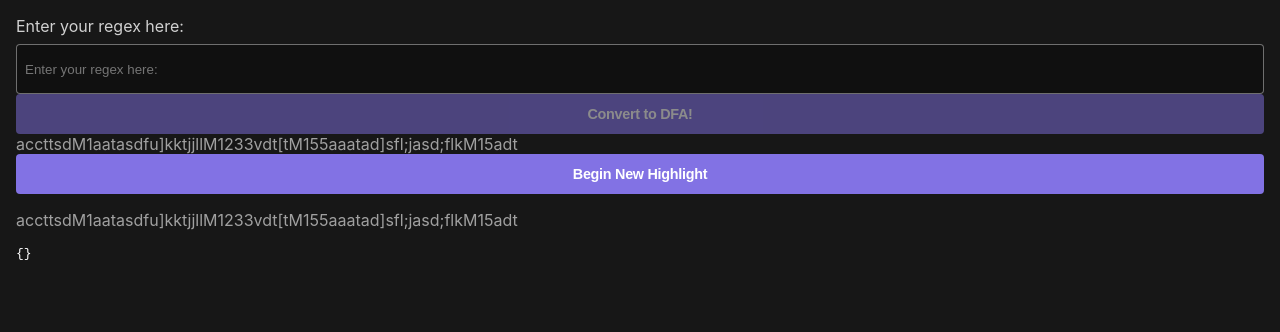
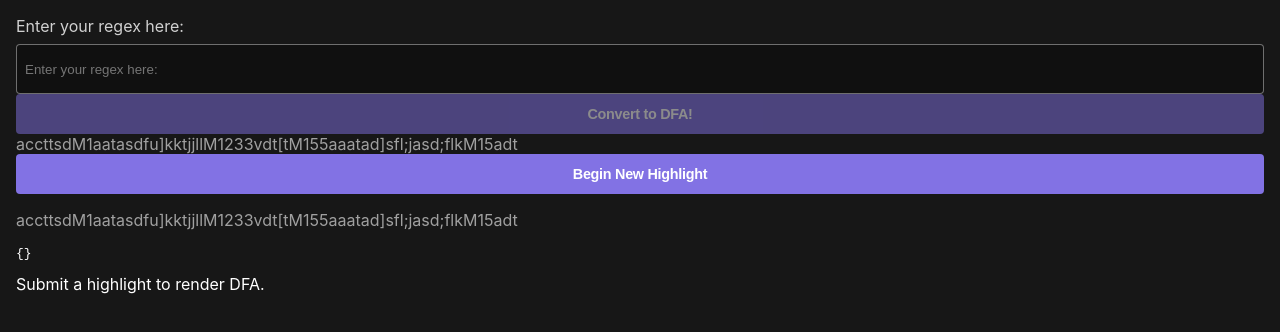
Before and after one commit to JernKunpittaya/zk-regex-halo2, a React (Create React App) app: page / in a window 1280 px wide. Shown: the top 332 px of the page. Built offline with nearby package versions, Linux system fonts and the light colour scheme.

Commit message:
visualization has one last bug but otherwise should work

```diff
--- a/src/App.tsx
+++ b/src/App.tsx
@@ -1,4 +1,4 @@
-import React from "react"
+import React from "react";
 import { MainPage } from "./MainPage"
 import "./styles.css";
 import {
--- a/src/MainPage.tsx
+++ b/src/MainPage.tsx
@@ -3,8 +3,9 @@ import React, { useCallback, useRef, useEffect, useMemo, useState } from "react"
 import { useAsync, useMount, useUpdateEffect } from "react-use";
 // @ts-ignore
 // @ts-ignore
-import _, { add } from "lodash";
+import _, { add, update } from "lodash";
 // @ts-ignore
+
 
 import styled, { CSSProperties } from "styled-components";
 import { Highlighter } from "./components/Highlighter";
@@ -13,6 +14,10 @@ import { Button } from "./components/Button";
 import { match } from "assert";
 import { generate } from "regexp-tree";
 import { RegexInput } from "./components/RegexInput";
+// import { RecursivePartial, NodeOptions, EdgeOptions, DagreReact } from "dagre-reactjs";
+import { DFAConstructor } from "./components/MinDFA";
+import { RecursivePartial, NodeOptions, EdgeOptions, DagreReact } from "dagre-reactjs";
+import { DFAVis } from "./components/DFAVis";
 
 const {
   simplifyGraph,
@@ -28,29 +33,58 @@ const {
 // 3. dfa renders from results of gen.js and is displayed on page
 // 4. user clicks through states of dfa to get desired states we want to extract
 // 5. user clicks a button to run gen .js to extract text to highlight from input header/body
-// maybe i should make my other button prettier too...
 
 type HighlightObject =  Record<string, number[]>;
 type ColorObject = Record<string, string>
 type UserHighlightObject = Record<string, [number[]]>
 type StaticHighlightObject = [number, number][]
-type DFAGraphObject = Record<string, [Set<number>[]]>
+type DFAStateObject = Record<string, Set<string>>
+type DFAHighlightObject = Record<string, DFAStateObject>
+type DFAGraphObject = {
+  "accepted_states": Set<string>,
+  "alphabets": Set<string>,
+  "or_sets": Set<string>,
+  "start_state": string,
+  "states": string[],
+  "transitions": Record<string, Record<string, string>>
+}
+type DagreGraphObject = {
+  "nodes": RecursivePartial<NodeOptions>[],
+  "edges": RecursivePartial<EdgeOptions>[]
+}
 
 
 export const MainPage: React.FC<{}> = (props) => {
   const text = "accttsdM1aatasdfu]kktjjllM1233vdt[tM155aaatad]sfl;jasd;flkM15adt"
   const testRegex = "M(1|2|3|4|5)*(a|v|d|u)*t"
+  const [convertActive, setConvertActive] = useState<Boolean>(false);
+
+  /// ************ HIGHLIGHT STATES *********** ///
 
   const [userHighlights, setUserHighlights] = useState<UserHighlightObject>({});
   const [staticHighlights, setStaticHighlights] = useState<StaticHighlightObject>([])
   const [userColors, setUserColors] = useState<ColorObject>({});
   const [newHighlight, setNewHighlight] = useState<HighlightObject>({});
   const [newColor, setNewColor] = useState<ColorObject>({});
-  const [DFAStates, setDFAStates] = useState({});
+
+  /// ************ REGEX STATES *********** ///
+
   const [regex, setRegex] = useState<string>("");
   const [displayMessage, setDisplayMessage] = useState<string>("Convert to DFA!");
-  const [rawDFA, setRawDFA] = useState<DFAGraphObject>({})
-  const [convertActive, setConvertActive] = useState<Boolean>(false);
+
+  /// ************ DFA STATES *********** ///
+  const [rawDFA, setRawDFA] = useState<DFAGraphObject>({
+    "accepted_states": new Set<string>(),
+    "alphabets": new Set<string>(),
+    "or_sets": new Set<string>(),
+    "start_state": "",
+    "states": [],
+    "transitions": {}
+  })
+  const [renderDFA, setRenderDFA] = useState<boolean>(false)
+  const [DFAActiveState, setDFAActiveState] = useState<DFAHighlightObject>({});
+  const [AllDFAHighlights, setAllDFAHighlights] = useState<DFAHighlightObject>({}); //this one is accumulating, not refreshing
+  const [dagreGraph, setDagreGraph] = useState<DagreGraphObject>({nodes: [], edges: []})
 
   // const prevUserHighlights = usePrevious(userHighlights);
 
@@ -65,7 +99,7 @@ export const MainPage: React.FC<{}> = (props) => {
     const [substr, idxs] = findSubstrings(graph, text)
 
     function matchSegments(idxPair: number[]) {
-      const states = matchDFAfromSub(graph, idxs, idxPair, text)
+      const states:DFAStateObject = matchDFAfromSub(graph, idxs, idxPair, text)
       const final = matchSubfromDFA(graph, text, idxs, states)
       return [states, final]
     }
@@ -75,17 +109,39 @@ export const MainPage: React.FC<{}> = (props) => {
 
   // ================== DFA functions =================== //
 
+  // function DFAToDagre(mindfa: DFAGraphObject) {
+  //   // Turn a DFA into a Dagre-react-compatible Node object
+  //   // and edge object.
+
+  //   // DFA : {
+  //   // accepted states: set
+  //   // alphabets: set
+  //   // or_sets: set
+  //   // start_state: number --> turn to number
+  //   // states: array
+  //   // transitions: Record<number, Record<string, number>>
+  //   // }
+
+  //   const nodes = {string: }[]
+  //   const edges = []
+
+
+  //   return [nodes, edges]
+  // }
+
   function handleGenerateDFA() {
+    // Generate graph parameters
     const graph = simplifyGraph(regex)
-
     setRawDFA(graph)
   }
 
   function handleUpdateDFA() {
+    //
     return
   }
 
   useEffect (() => {
+    // Generates DFA and renders accepted segments
     if (convertActive) {
       handleGenerateDFA()
       console.log('DFA ', rawDFA) // rawDFA is always behind???? we need some argument to pass this in at a timely manner
@@ -103,21 +159,34 @@ export const MainPage: React.FC<{}> = (props) => {
   // pass in more arguments through
 
   function handleUpdateStaticHighlight() {
+    // Displaying accepted segments in input text after Regex.
     const indices = generateSegments(regex)[0]
     console.log("reached")
     setStaticHighlights(indices)
   }
 
   function handleUpdateHighlight(newData: HighlightObject) {
+    // updates highlight on text input and also DFA
     const key = Object.keys(newData)[0]
     const raw = newData[key]
+    const processedStates: Record<string, DFAStateObject> = {}
     const processedSegments: Record<string, [number[]]> = {}
-    processedSegments[key] = generateSegments(testRegex)[1](raw)[1]
+    processedSegments[key] = generateSegments(regex)[1](raw)[1]
+    processedStates[key] = generateSegments(regex)[1](raw)[0]
 
     setUserHighlights((prevState) => {
       const updatedState = {...prevState, ...processedSegments};
       return updatedState
     });
+
+    setAllDFAHighlights((prevState) => {
+      const updatedState = {...prevState, ...processedStates};
+      return updatedState
+    })
+
+    setDFAActiveState(processedStates); //note that there's actually no history of the active states.
+
+    setRenderDFA(true)
   };
 
   function handleUpdateColor(newData: ColorObject) {
@@ -155,6 +224,8 @@ export const MainPage: React.FC<{}> = (props) => {
             setDisplayMessage("Generating DFA...")
             await handleGenerateDFA()
             setDisplayMessage("Convert to DFA!")
+            console.log("rawDFA: ", rawDFA)
+            console.log("render state: ", renderDFA)
           }}
           >
             {displayMessage}
@@ -176,7 +247,17 @@ export const MainPage: React.FC<{}> = (props) => {
           userColors={userColors}
           staticHighlights={staticHighlights}/>
 
-          {/* <MinDFA> */}
+
+          <DFAConstructor
+          minDFA={rawDFA}
+          userColor={newColor}
+          activeStates={DFAActiveState}
+          render={renderDFA}
+          passBackGraph={setDagreGraph}
+          />
+
+          <DFAVis
+          DagreGraph={dagreGraph}/>
         </Container>
     );
 };
--- /dev/null
+++ b/src/components/DFAVis.tsx
@@ -0,0 +1,27 @@
+import React, { useState, useEffect, FC } from 'react';
+import { RecursivePartial, NodeOptions, EdgeOptions, DagreReact } from "dagre-reactjs";
+
+type DagreGraphObject = {
+    "nodes": RecursivePartial<NodeOptions>[],
+    "edges": RecursivePartial<EdgeOptions>[]
+  }
+
+interface props {
+    DagreGraph: DagreGraphObject
+}
+export const DFAVis : React.FC<props> = ({ DagreGraph }) => {
+    const allPieces = DagreGraph
+    if (DagreGraph.nodes.length > 0 ) {
+        return (
+        <svg id="schedule" width={1000} height={1000}>
+            <DagreReact
+              nodes={allPieces.nodes}
+              edges={allPieces.edges}
+            />
+        </svg>
+        ) } else {
+            return (
+                <div></div>
+            )
+        }
+}
--- a/src/components/MinDFA.tsx
+++ b/src/components/MinDFA.tsx
@@ -1,3 +1,229 @@
-import React, { useState, FC } from 'react';
+import React, { useState, useEffect, FC } from 'react';
+import { RecursivePartial, NodeOptions, EdgeOptions, DagreReact } from "dagre-reactjs";
+
+// Takes in a raw DFA input to render in Dagre
+// Only highlights one state at a time!
+
+type NodeObject = RecursivePartial<NodeOptions>
+type EdgeObject = RecursivePartial<EdgeOptions>
+type DFAGraphObject = {
+    "accepted_states": Set<string>,
+    "alphabets": Set<string>,
+    "or_sets": Set<string>,
+    "start_state": string,
+    "states": string[],
+    "transitions": Record<string, Record<string, string>>
+  }
+
+// type ColorObject = Record<string, string>
+type DFAStateObject = Record<string, Set<string>> // how active edges are represented
+type DFAHighlightObject = Record<string, DFAStateObject> // name: active state
+type ColorObject = Record<string, string>
+type DagreGraphObject = {
+  "nodes": RecursivePartial<NodeOptions>[],
+  "edges": RecursivePartial<EdgeOptions>[]
+}
+
+
+interface props {
+    minDFA: DFAGraphObject
+    userColor: ColorObject // ONE COLOR AT A TIME
+    activeStates: DFAHighlightObject // make all nodes and edges listed here same color-- show JUST ONE
+    render: boolean
+    passBackGraph: React.Dispatch<React.SetStateAction<DagreGraphObject>>
+}
+
+export const DFAConstructor: React.FC<props> = ({ minDFA, userColor, activeStates, render, passBackGraph }) => {
+  if (render) {
+    console.log("============ RENDERED =============")
+    console.log(minDFA,"/n", userColor,"/n", activeStates)
+    const [activeNodes, setActiveNodes] = useState<string[]>([]) // maybe just make this a list
+    const [activeEdges, setActiveEdges] = useState<DFAStateObject>({})
+    const colorExtract = Object.values(userColor)[0]
+
+    useEffect(() => {
+      const trnst = Object.values(activeStates)[0]
+      let activeNodeSet = new Set(Object.keys(trnst))
+
+      for (let key in trnst) {
+        activeNodeSet = new Set(Array.from(activeNodeSet).concat(Array.from(trnst[key])))
+      }
+
+      setActiveNodes(Array.from(activeNodeSet));
+    }, [activeStates])
+
+    console.log(activeNodes)
+
+    const allNodes = minDFA.states.map((idx) => {
+      console.log("idx, ", idx)
+      const accept = minDFA["accepted_states"].has(idx)
+      const start = minDFA.start_state === idx
+
+      const nodeHolder = {
+        id: idx,
+        label: start ? "Start" : idx,
+        shape: "circle",
+        styles: {
+          shape: {
+            styles: { fill: activeNodes.includes(idx) ? colorExtract : "rgba(255, 255, 255, 1)", stroke: accept ? "rgba(0, 0, 255, 0.6)" : "rgba(0, 0, 0, 1)" }
+          },
+          node: {
+            padding: {
+              top: 20,
+              bottom: 20,
+              left: 20,
+              right: 20
+            }
+          }
+        }
+      }
+      return nodeHolder
+    })
+
+    const allEdges = Object.keys(minDFA.transitions).map((start) => {
+      const sinks = minDFA['transitions'][start]
+      const edges = Object.keys(sinks).map((lx) => {
+        const end = sinks[lx]
+        const isTransition = Object.keys(activeEdges).includes(start)  ? ( activeEdges[start].has(end) ? true : false ) : false
+
+        const edgeHolder = {
+          from: start,
+          to: end,
+          points: [],
+          // pathType: "d3curve",
+          label: lx,
+          styles: {
+            edge: {
+              styles: {
+                strokeWidth: "4px",
+                fill: "rgba(255, 255, 255, 1)",
+                stroke: isTransition ? colorExtract : "rgba(0, 0, 0, 1)"
+              }
+            },
+            marker: {
+              styles: {
+                strokeWidth: "2px",
+                fill: isTransition ? colorExtract : "rgba(0, 0, 0, 1)",
+                stroke: isTransition ? colorExtract : "rgba(0, 0, 0, 1)"
+              }
+            }
+          }
+        }
+        return edgeHolder
+      })
+      return edges
+    }).flat()
+
+    console.log("nodes: ", allNodes)
+    console.log("edges: ", allEdges)
+
+    const test1 = {
+      nodes: [
+      {
+        id: "0",
+        label: "Project Start",
+        shape: "circle",
+        styles: {
+          shape: {
+            styles: { fill: "#fff", stroke: "#000" }
+          },
+          node: {
+            padding: {
+              top: 20,
+              bottom: 20,
+              left: 20,
+              right: 20
+            }
+          }
+        }
+      },
+      {
+        id: "2",
+        label: "Project End",
+        styles: {
+          shape: {
+            styles: { fill: "#fff", stroke: "#000" }
+          },
+          node: {
+            padding: {
+              top: 20,
+              bottom: 20,
+              left: 20,
+              right: 20
+            }
+          }
+        }
+      },
+      {
+        id: "3",
+        label: "A",
+        styles: {
+          shape: {
+            styles: { fill: "#fff", stroke: "#000" }
+          },
+          node: {
+            padding: {
+              top: 20,
+              bottom: 20,
+              left: 20,
+              right: 20
+            }
+          }
+        }
+      },
+      {
+        id: "4",
+        label: "B",
+        styles: {
+          shape: {
+            styles: { fill: "#fff", stroke: "#fff" }
+          },
+          node: {
+            padding: {
+              top: 20,
+              bottom: 20,
+              left: 20,
+              right: 20
+            }
+          }
+        }
+      }
+    ],
+    edges: [
+      {
+        from: "0",
+        to: "3"
+      },
+      {
+        from: "0",
+        to: "4"
+      },
+      {
+        from: "3",
+        to: "2"
+      },
+      {
+        from: "4",
+        to: "2"
+      }
+    ]
+  };
+
+  const allPieces = {
+    nodes: allNodes,
+    edges: allEdges
+  }
+
+  passBackGraph(allPieces)
+  console.log(allPieces)
+
+    return (
+      <div> {"Graph rendered below:"} </div>
+    )} else {
+      return(
+    <div> {"Submit a highlight to render DFA."} </div>
+  )}
+
+};
 
 export {}
```
Also changed, not shown: src/components/DFAStyles.css (added, +12 -0 lines), src/gen.js (+6 -1 lines).
